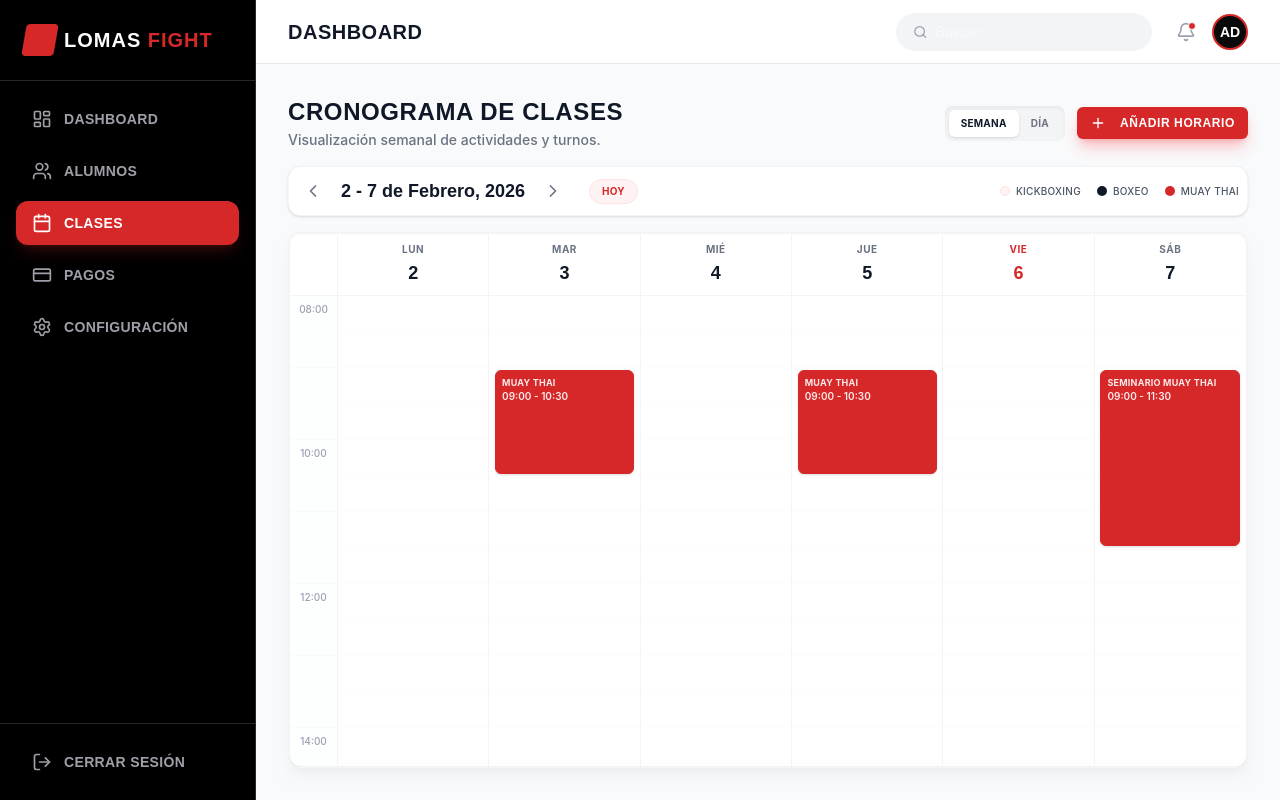
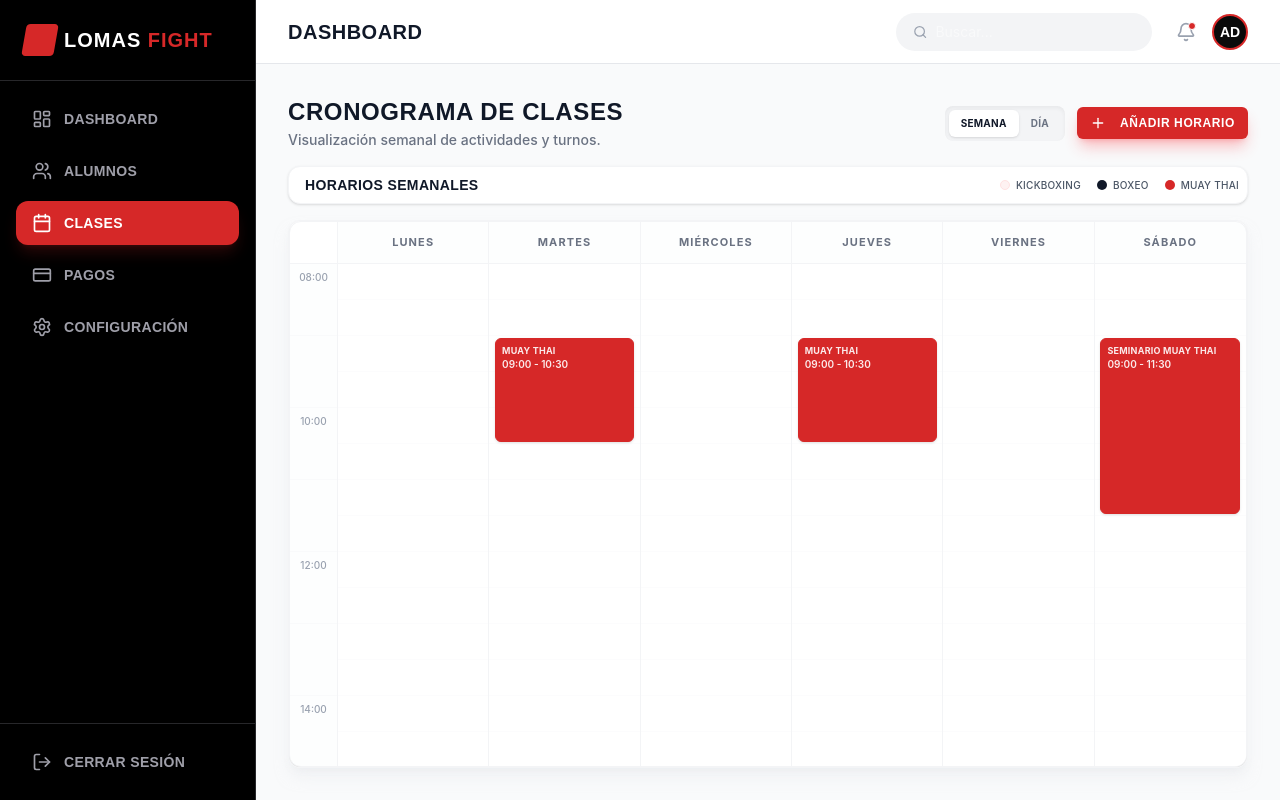
Before and after one commit to Pabloczurylo/LomasFight, a React (Vite) app: page /admin/clases in a window 1280 px wide. Built offline with nearby package versions, Linux system fonts and the light colour scheme.

Commit message:
Eliminé la función para avanzar entre semanas y mostrar las fechas, ahora solo se visualizan los días de la semana y los horarios.

```diff
--- a/src/features/admin/components/CalendarGrid.tsx
+++ b/src/features/admin/components/CalendarGrid.tsx
@@ -1,6 +1,4 @@
 import { useMemo } from "react";
-import { addDays, daysShort, getStartOfWeek } from "../../../lib/dateUtils";
-import { cn } from "../../../lib/utils";
 import { ClassCard } from "./ClassCard";
 
 interface CalendarEvent {
@@ -13,7 +11,6 @@ interface CalendarEvent {
 }
 
 interface CalendarGridProps {
-    currentDate: Date;
     view: 'week' | 'day';
     events: CalendarEvent[];
 }
@@ -24,19 +21,21 @@ const TOTAL_HOURS = END_HOUR - START_HOUR + 1; // 15 hours
 const SLOTS_PER_HOUR = 2; // 30 min slots
 const TOTAL_SLOTS = TOTAL_HOURS * SLOTS_PER_HOUR; // 30 slots
 
-export function CalendarGrid({ currentDate, view, events }: CalendarGridProps) {
-    const weekStart = getStartOfWeek(currentDate);
+const WEEK_DAYS = ['LUNES', 'MARTES', 'MIÉRCOLES', 'JUEVES', 'VIERNES', 'SÁBADO'];
+
+export function CalendarGrid({ view, events }: CalendarGridProps) {
 
     const days = useMemo(() => {
         if (view === 'day') {
-            return [currentDate];
+            // For Day view, without date selection, we might just default to showing Lunes logic or just all days in a column?
+            // Or maybe just show 'LUNES' as the first one?
+            // Given the user request is "remove function to advance weeks", and "show days from Mon-Sat",
+            // sticking to week view is safest. If they toggle 'day', I'll just show 'LUNES' for now or the first day.
+            // But let's assume 'week' is the main view.
+            return ['LUNES'];
         }
-        const d = [];
-        for (let i = 0; i < 6; i++) {
-            d.push(addDays(weekStart, i));
-        }
-        return d;
-    }, [currentDate, view, weekStart]);
+        return WEEK_DAYS;
+    }, [view]);
 
     // Helper to get grid row from time string "HH:mm"
     const getGridRow = (timeStr: string) => {
@@ -52,28 +51,18 @@ export function CalendarGrid({ currentDate, view, events }: CalendarGridProps) {
         return endRow - startRow;
     };
 
-    const dayMap: Record<string, number> = {
-        'LUNES': 0, 'MARTES': 1, 'MIÉRCOLES': 2, 'JUEVES': 3, 'VIERNES': 4, 'SÁBADO': 5, 'DOMINGO': 6
-    };
-
     return (
         <div className="flex flex-col h-full bg-white rounded-xl shadow-sm border border-gray-100 overflow-hidden">
             {/* Header: Days */}
             <div className="flex border-b border-gray-100">
                 <div className="w-12 flex-shrink-0 border-r border-gray-100"></div>
                 <div className={`flex-1 grid ${view === 'week' ? 'grid-cols-6' : 'grid-cols-1'} divide-x divide-gray-100`}>
-                    {days.map((date, i) => (
-                        <div key={i} className="py-2 text-center">
-                            <div className={cn("text-[10px] font-bold uppercase tracking-wider mb-0.5",
-                                date.toDateString() === new Date().toDateString() ? "text-brand-red" : "text-gray-500"
-                            )}>
-                                {daysShort[date.getDay()]}
+                    {days.map((dayName, i) => (
+                        <div key={i} className="py-3 text-center bg-gray-50/30">
+                            <div className="text-[11px] font-bold uppercase tracking-widest text-gray-500">
+                                {dayName}
                             </div>
-                            <div className={cn("text-lg font-heading font-bold",
-                                date.toDateString() === new Date().toDateString() ? "text-brand-red" : "text-gray-900"
-                            )}>
-                                {date.getDate()}
-                            </div>
+                            {/* Removed the numeric date */}
                         </div>
                     ))}
                 </div>
@@ -86,7 +75,6 @@ export function CalendarGrid({ currentDate, view, events }: CalendarGridProps) {
                     <div className="w-12 flex-shrink-0 border-r border-gray-100 bg-gray-50/30 text-[10px] text-gray-400 font-medium text-center custom-time-labels">
                         {Array.from({ length: TOTAL_HOURS }).map((_, i) => {
                             const hour = START_HOUR + i;
-                            // Show label for even hours, but ALWAYS render the container to maintain height alignment
                             const showLabel = hour % 2 === 0 || hour === START_HOUR;
                             return (
                                 <div key={i} className="h-[4.5rem] relative border-b border-gray-50 flex items-start justify-center pt-1.5">
@@ -98,17 +86,12 @@ export function CalendarGrid({ currentDate, view, events }: CalendarGridProps) {
 
                     {/* Events Grid */}
                     <div className={`flex-1 grid ${view === 'week' ? 'grid-cols-6' : 'grid-cols-1'} divide-x divide-gray-100 relative`}>
-                        {days.map((dayDate, colIndex) => {
-                            const dayEvents = events.filter(e => {
-                                const dayIndex = dayMap[e.day.toUpperCase()];
-                                const currentDayIndex = dayDate.getDay() === 0 ? 6 : dayDate.getDay() - 1;
-                                return dayIndex === currentDayIndex;
-                            });
+                        {days.map((dayName, colIndex) => {
+                            const dayEvents = events.filter(e => e.day.toUpperCase() === dayName);
 
                             return (
                                 <div key={colIndex} className="relative bg-white">
-                                    {/* Grid Lines (Horizontal) - corresponding to Time Column */}
-                                    {/* FIXED: Ensure repeat matches TOTAL_SLOTS exactly */}
+                                    {/* Grid Lines */}
                                     <div className="absolute inset-0 grid" style={{ gridTemplateRows: `repeat(${TOTAL_SLOTS}, minmax(2.25rem, 1fr))` }}>
                                         {Array.from({ length: TOTAL_SLOTS }).map((_, idx) => (
                                             <div key={idx} className="border-b border-gray-50/50 box-border"></div>
--- a/src/features/admin/pages/ClassesPage.tsx
+++ b/src/features/admin/pages/ClassesPage.tsx
@@ -1,8 +1,7 @@
 import { useState } from "react";
-import { Plus, ChevronLeft, ChevronRight } from "lucide-react";
+import { Plus } from "lucide-react";
 import { Button } from "../../../components/ui/Button";
 import { CalendarGrid } from "../components/CalendarGrid";
-import { addDays, formatDate, getStartOfWeek } from "../../../lib/dateUtils";
 
 // Mock data adapted for the grid
 const MOCK_SCHEDULE = [
@@ -73,39 +72,7 @@ const MOCK_SCHEDULE = [
 ] as const;
 
 export default function ClassesPage() {
-    const [currentDate, setCurrentDate] = useState(new Date());
     const [view, setView] = useState<'week' | 'day'>('week');
-
-    const handlePrev = () => {
-        setCurrentDate(prev => addDays(prev, view === 'week' ? -7 : -1));
-    };
-
-    const handleNext = () => {
-        setCurrentDate(prev => addDays(prev, view === 'week' ? 7 : 1));
-    };
-
-    const handleToday = () => {
-        setCurrentDate(new Date());
-    };
-
-    // Date Range String for Header
-    const weekStart = getStartOfWeek(currentDate);
-    // Show 6 days (Mon-Sat)
-    const weekEnd = addDays(weekStart, 5);
-
-    // Format: "15 - 20 de Mayo, 2024"
-    const getRangeString = () => {
-        if (view === 'day') return formatDate(currentDate);
-
-        const startDay = weekStart.getDate();
-        const endDay = weekEnd.getDate();
-        const month = weekStart.toLocaleDateString('es-ES', { month: 'long' });
-        const year = weekStart.getFullYear();
-        // Capitalize month
-        const monthCap = month.charAt(0).toUpperCase() + month.slice(1);
-
-        return `${startDay} - ${endDay} de ${monthCap}, ${year}`;
-    };
 
     return (
         <div className="flex flex-col h-[calc(100vh-8rem)]">
@@ -141,28 +108,12 @@ export default function ClassesPage() {
                     </div>
                 </div>
 
-                {/* Navigation Bar */}
-                <div className="bg-white p-2 rounded-xl shadow-sm border border-gray-100 flex flex-col md:flex-row items-center justify-between gap-3">
-                    <div className="flex items-center gap-3 w-full md:w-auto justify-between md:justify-start">
-                        <button onClick={handlePrev} className="p-1.5 hover:bg-gray-50 rounded-full text-gray-500 hover:text-gray-900 transition-colors">
-                            <ChevronLeft className="w-5 h-5" />
-                        </button>
-                        <span className="text-lg font-heading font-bold text-gray-900 min-w-[180px] text-center">
-                            {getRangeString()}
-                        </span>
-                        <button onClick={handleNext} className="p-1.5 hover:bg-gray-50 rounded-full text-gray-500 hover:text-gray-900 transition-colors">
-                            <ChevronRight className="w-5 h-5" />
-                        </button>
+                {/* Legend / Filters - Moved up since Nav bar is gone */}
+                <div className="bg-white p-2 rounded-xl shadow-sm border border-gray-100 flex items-center justify-between">
+                    <span className="text-sm font-heading font-bold text-gray-900 uppercase tracking-wide pl-2">
+                        Horarios Semanales
+                    </span>
 
-                        <button
-                            onClick={handleToday}
-                            className="hidden md:block ml-2 px-3 py-1 text-[10px] font-bold text-brand-red border border-red-100 bg-red-50 rounded-full hover:bg-red-100 transition-colors uppercase tracking-wide"
-                        >
-                            Hoy
-                        </button>
-                    </div>
-
-                    {/* Legend / Filters */}
                     <div className="flex flex-wrap justify-center items-center gap-3 md:gap-4 text-[10px] font-medium uppercase tracking-wide text-gray-600">
                         <div className="flex items-center gap-1.5">
                             <span className="w-2.5 h-2.5 rounded-full bg-red-50 border border-red-100"></span>
@@ -183,7 +134,6 @@ export default function ClassesPage() {
             {/* Calendar Grid */}
             <div className="flex-1 min-h-0 bg-white rounded-xl shadow-lg shadow-gray-200/50 border border-gray-100 overflow-hidden flex flex-col">
                 <CalendarGrid
-                    currentDate={currentDate}
                     view={view}
                     events={MOCK_SCHEDULE as any}
                 />
```
